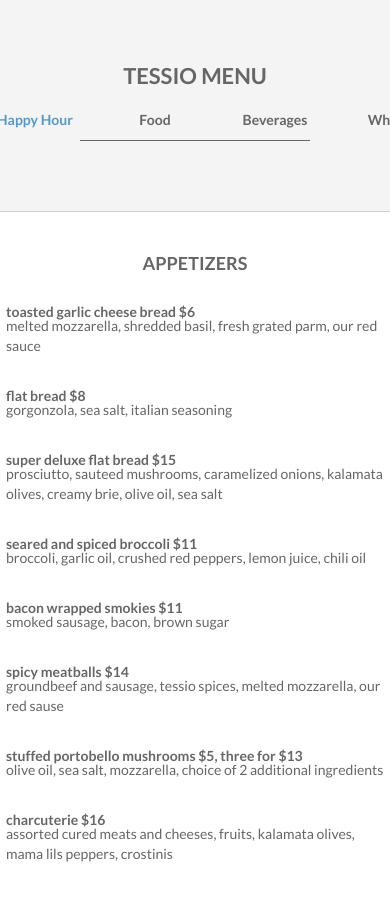
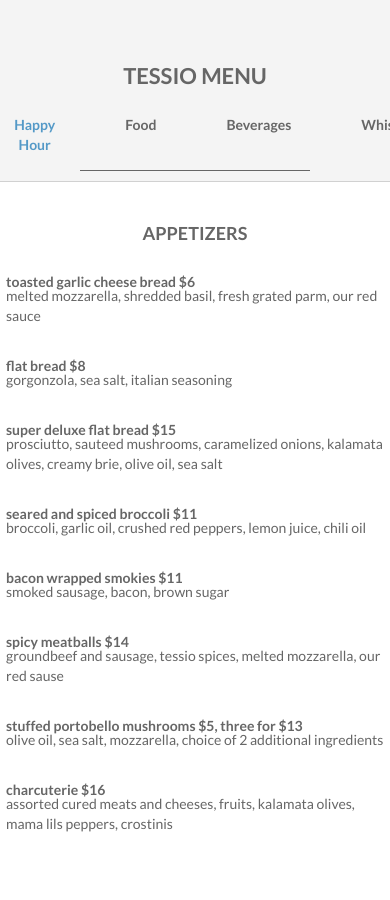
Before and after one commit to montgomeryrd/tessio, a React (Create React App) app: page / in a window 390 px wide. Shown: the part 1801-2701 px from the top of the page. Built offline with nearby package versions, Linux system fonts and the light colour scheme.

Commit message:
tuning menu-nav

```diff
--- a/src/index.css
+++ b/src/index.css
@@ -87,7 +87,7 @@ li {
   justify-content: center;
   border-bottom: 1px solid #666;
   padding-bottom: 10px;
-  margin-bottom: 40px;
+  margin-bottom: 20px;
 }
 .menu-nav li {
   cursor: pointer;
@@ -229,12 +229,12 @@ li {
   }
   .menu-nav {
     border-bottom: .5px solid #666;
+    margin-bottom: -20px;
   }
   .menu-nav li {
     text-align: center;
-    padding: 0 10px;
     font-size: .7em;
-    min-width: 120px;
+    margin: 0 -5px 0 -5px;
   }
   .menu-list-container h3 {
     text-align: center;
```
